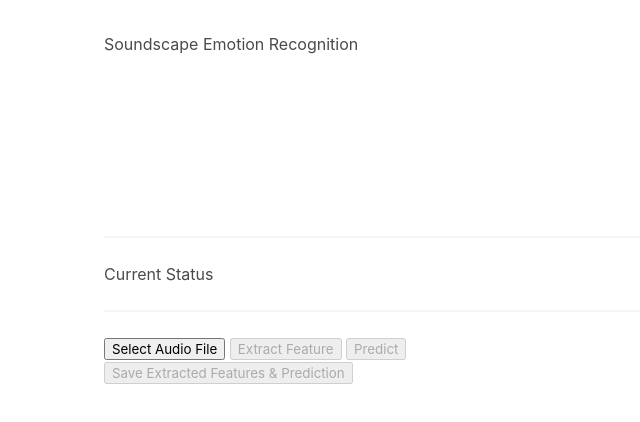
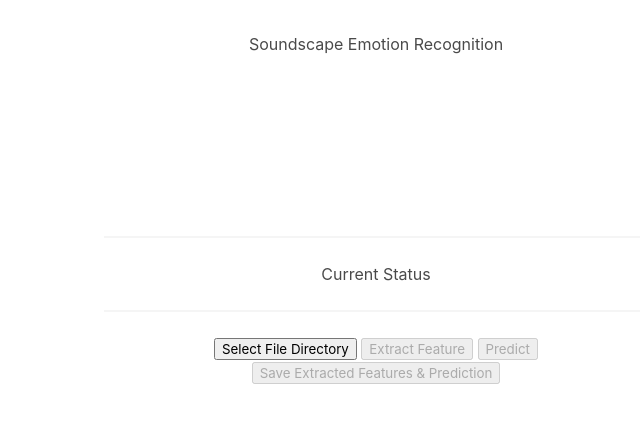
Before and after one commit to TheKangChen/electron-soundscape-emotion-recognition, an Electron app: page src/render/html/index.html in a window 1200 px wide. Shown: the whole page, without its empty margins (224-864 px from the left). Drawn offline with nearby package versions, Linux system fonts and the light colour scheme; no server answers.

Commit message:
debug false, close devtools, center text

```diff
--- a/src/index.js
+++ b/src/index.js
@@ -25,7 +25,7 @@ const createWindow = () => {
   mainWindow.loadFile(path.join(__dirname, '/render/html/index.html'));
 
   // Open the DevTools.
-  mainWindow.webContents.openDevTools();
+  // mainWindow.webContents.openDevTools();
 };
 
 // This method will be called when Electron has finished
--- a/src/render/css/index.css
+++ b/src/render/css/index.css
@@ -1,6 +1,7 @@
 body {
   font-family: -apple-system, BlinkMacSystemFont, 'Segoe UI', Roboto, Helvetica,
     Arial, sans-serif;
+    text-align: center;
   margin: auto;
   max-width: 38rem;
   padding: 2rem;
--- a/src/render/html/index.html
+++ b/src/render/html/index.html
@@ -18,7 +18,7 @@
       <p id="status">Current Status</p>
 
       <hr />
-      <button id="fileBtn">Select Audio File</button>
+      <button id="fileBtn">Select File Directory</button>
       <!-- <button id="csvBtn">Select CSV File</button> -->
       <button id="extractBtn" disabled>Extract Feature</button>
       <button id="predictBtn" disabled>Predict</button>
```
